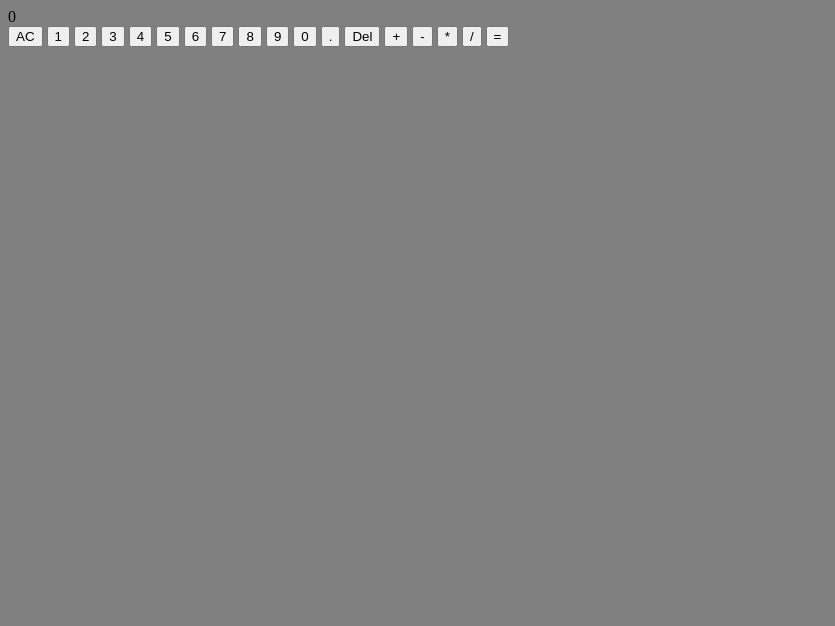
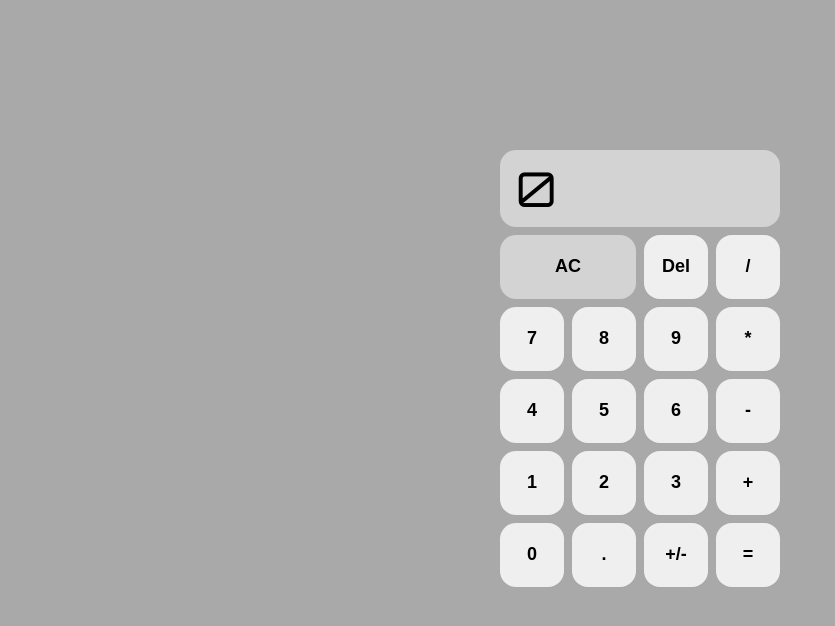
Before and after one commit to Mustafa-haj-hamoud/odin-calculator, a plain HTML site: page index.html in a window 1280 px wide. Shown: the whole page, without its empty margins (0-835 px from the left). Drawn offline with Linux system fonts and the light colour scheme.

Commit message:
Add Basic CSS

```diff
--- a/index.html
+++ b/index.html
@@ -4,7 +4,12 @@
     <meta charset="UTF-8">
     <meta name="viewport" content="width=device-width, initial-scale=1.0">
     <link href="./styles.css" rel="stylesheet">
-    <title>Document</title>
+
+    <link rel="preconnect" href="https://fonts.googleapis.com">
+    <link rel="preconnect" href="https://fonts.gstatic.com" crossorigin>
+    <link href="https://fonts.googleapis.com/css2?family=Orbitron:wght@400..900&display=swap" rel="stylesheet">
+
+    <title>Calculator</title>
 </head>
 <body>
     <div class="container">
@@ -12,24 +17,39 @@
         <div class="display">0</div>
 
         <div class="keypad">
+            <div class="row">
                 <button class="clr-btn">AC</button>
+                <button class="del-btn" id="delete"> Del </button>
+                <button class="oper-btn" id="/"> / </button>
+            </div>
+
+            <div class="row">
+                <button class="num-btn" value="7"> 7 </button>
+                <button class="num-btn" value="8"> 8 </button>
+                <button class="num-btn" value="9"> 9 </button>
+                <button class="oper-btn" id="*"> * </button>
+            </div>
+
+            <div class="row">
+                <button class="num-btn" value="4"> 4 </button>
+                <button class="num-btn" value="5"> 5 </button>
+                <button class="num-btn" value="6"> 6 </button>
+                <button class="oper-btn" id="-"> - </button>
+            </div>
+
+            <div class="row">
                 <button class="num-btn" value="1"> 1 </button>
                 <button class="num-btn" value="2"> 2 </button>
                 <button class="num-btn" value="3"> 3 </button>
-            <button class="num-btn" value="4"> 4 </button>
-            <button class="num-btn" value="5"> 5 </button>
-            <button class="num-btn" value="6"> 6 </button>
-            <button class="num-btn" value="7"> 7 </button>
-            <button class="num-btn" value="8"> 8 </button>
-            <button class="num-btn" value="9"> 9 </button>
+                <button class="oper-btn" id="+"> + </button>
+            </div>
+
+            <div class="row">
                 <button class="num-btn" value="0"> 0 </button>
                 <button class="dot-btn" value="."> . </button>
-            <button class="del-btn" id="delete"> Del </button>
-            <button class="oper-btn" id="+"> + </button>
-            <button class="oper-btn" id="-"> - </button>
-            <button class="oper-btn" id="*"> * </button>
-            <button class="oper-btn" id="/"> / </button>
+                <button class="sign-btn" id="+/-"> +/- </button>
                 <button class="equal-btn" id="="> = </button>
+            </div>
         </div>
 
     </div>
--- a/javascript.js
+++ b/javascript.js
@@ -22,7 +22,7 @@ function operate(num1, num2, oper) {
     if (oper === "/" && num2 === 0) return "0 DIVISION ERROR";
     if ( !(["+", "-", "*", "/"].find((op) => op === oper )) ) return "INVALID OPERATOR";
 
-    operator = ""; // this line will help later for defining first and second numbers for operations
+    //operator = ""; // this line will help later for defining first and second numbers for operations
     if (oper === "+") return num1 + num2;
     if (oper === "-") return num1 - num2;
     if (oper === "*") return num1 * num2;
--- a/styles.css
+++ b/styles.css
@@ -1,7 +1,54 @@
 body {
+    background-color: darkgray;
+    display:flex;
+    justify-content: center;
+    user-select: none;
+    min-height: 90vh;
+    align-items: center;
+}
+
+
+
+.display{
+    background-color: lightgray;
+    font-family: Orbitron;
+    font-size: xxx-large;
+    padding: 0.5rem 1rem ;
+    border-radius: 1rem;
+    margin: 0.25rem;
+    box-sizing: border-box;
+    max-width: 17.5rem;
+    word-wrap: break-word;
+}
+
+.row{
+    display: flex;
+    flex: 1 1 0;
+}
+
+.keypad button {
+    text-align: center;
+    font-size: large;
+    font-weight: bold;
+    width: 4rem;
+    height: 4rem;
+    margin: 0.25rem;
+    border-radius: 1rem;
+    border-style: none;
+}
+
+.keypad button:hover{
     background-color: gray;
 }
 
+.keypad .clr-btn {
+    width: 8.5rem;
+    height: 4rem;
+    background-color: lightgrey ;
+}
+
+
+
 .selected {
-    background-color: red;
+    background-color: lightgreen;
 }
```
Lines whose indentation alone changed are shown as unchanged.
